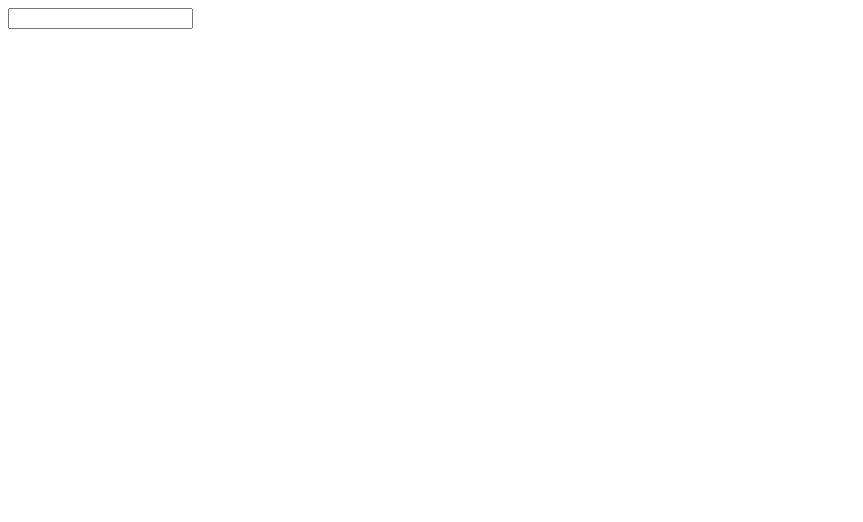
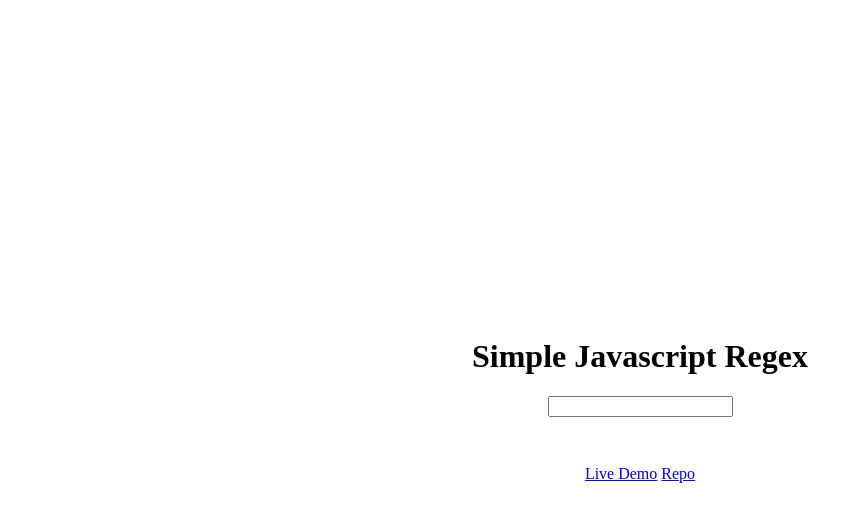
Before and after one commit to fosteeco/remove-dashes-and-capitalize-regex, a plain HTML site: page index.html in a window 1280 px wide. Shown: the whole page, without its empty margins (0-863 px from the left). Drawn offline with Linux system fonts and the light colour scheme.

Commit message:
Added links to site

```diff
--- a/index.html
+++ b/index.html
@@ -5,12 +5,22 @@
     <meta http-equiv="X-UA-Compatible" content="IE=edge" />
     <meta name="viewport" content="width=device-width, initial-scale=1.0" />
     <script src="script.js" defer></script>
+    <link rel="stylesheet" href="style.css" />
     <title>Remove Dashes and Capitalize Every Word Regex</title>
   </head>
   <body>
+    <h1>Simple Javascript Regex</h1>
     <form>
       <input id="main-input" type="text" />
     </form>
     <p id="output"></p>
+    <p>
+      <a href="https://fosteeco.github.io/remove-dashes-and-capitalize-regex"
+        >Live Demo</a
+      >
+      <a href="https://github.com/fosteeco/remove-dashes-and-capitalize-regex"
+        >Repo</a
+      >
+    </p>
   </body>
 </html>
--- a/style.css
+++ b/style.css
@@ -0,0 +1,12 @@
+body {
+  display: flex;
+  height: 100vh;
+  overflow: hidden;
+  justify-content: center;
+  align-items: center;
+  flex-direction: column;
+}
+
+p#output {
+  display: block;
+}
```
